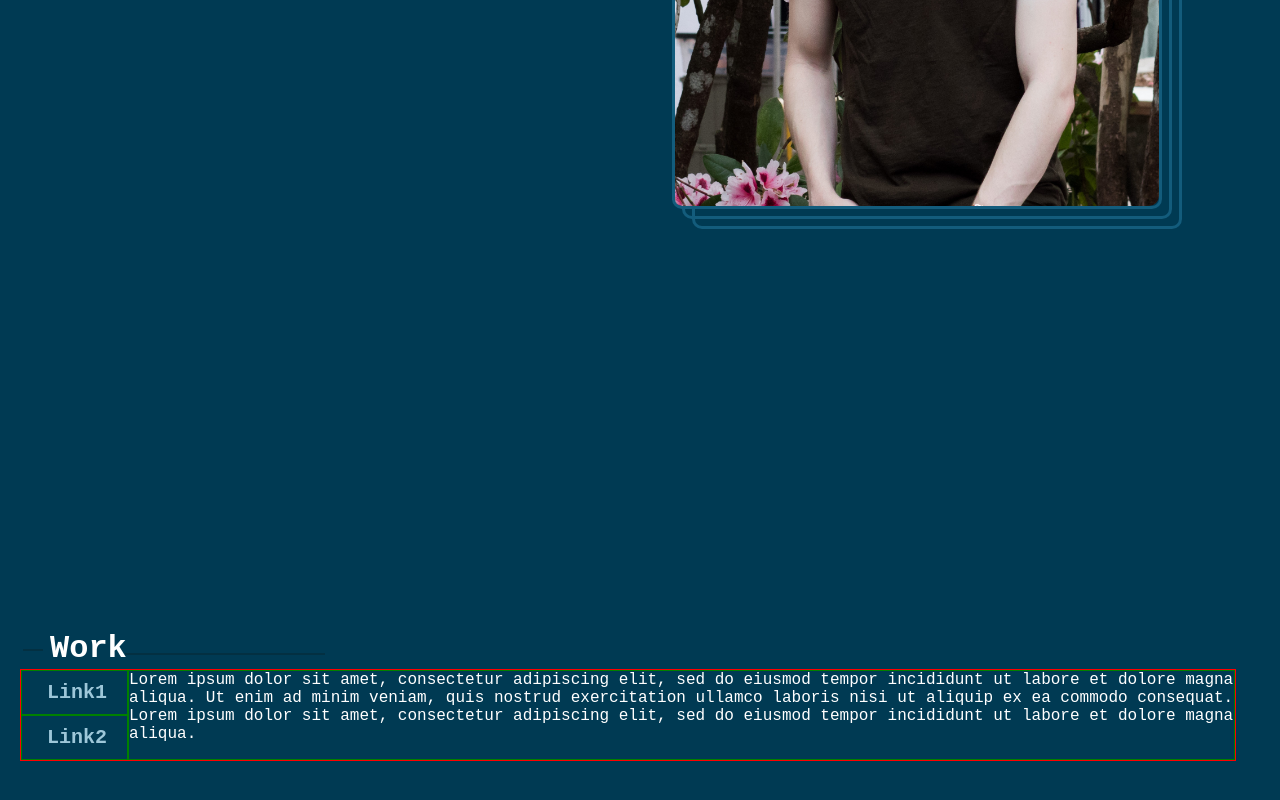
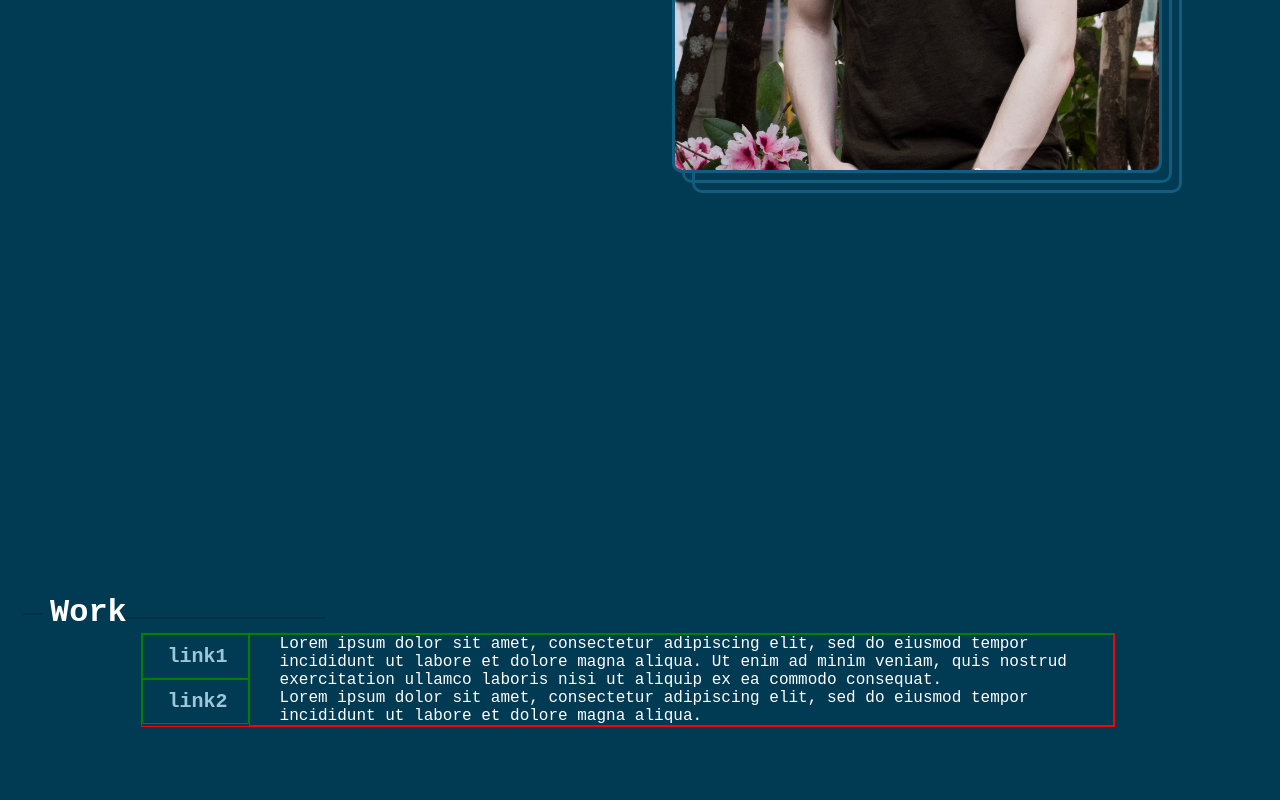
Before and after one commit to Stygain/personal-website, a React (Create React App) app: page / in a window 1280 px wide. Shown: the part 1424-2224 px from the top of the page. Built offline with nearby package versions, Linux system fonts and the light colour scheme.

Commit message:
Refactored out LinkItem. Also removed use of useEffect because I could just use css anims.

```diff
--- a/src/BlinkyBox.js
+++ b/src/BlinkyBox.js
@@ -1,11 +1,8 @@
 /** @jsx jsx */
 import { jsx, css } from '@emotion/core';
-import { useState, useEffect } from 'react';
 
 
 function NavItem(props) {
-  const [ blink, setBlink ] = useState(true);
-
   const styling = css`
     ${'' /* border: 1px solid green; */}
 
@@ -18,29 +15,29 @@ function NavItem(props) {
       background-color: rgba(255, 0, 0, 0);
 
       transition: background-color 0.2s ease;
+
+      animation: ${props.hover ? "blink 0.5s alternate infinite" : ""};
     }
 
-    .blinky-box.color {
-      background-color: rgb(236, 236, 236);
+    @keyframes blink {
+      0% {
+        background-color: rgba(255, 255, 255, 1);
+      }
+      49% {
+        background-color: rgba(255, 255, 255, 1);
+      }
+      50% {
+        background-color: rgba(255, 255, 255, 0);
+      }
+      100% {
+        background-color: rgba(255, 255, 255, 0);
+      }
     }
   `;
 
-  useEffect(() => {
-    if (props.hover) {
-      var intervalId = setInterval(
-        () => {setBlink(!blink);},
-        500
-      );
-
-      return function cleanup () {
-        clearInterval(intervalId);
-      }
-    }
-  }, [props.hover, blink]);
-
   return (
     <div css={styling}>
-      <div className={blink ? "blinky-box color" : "blinky-box"}></div>
+      <div className="blinky-box"></div>
     </div>
   );
 }
--- a/src/Content/Info.js
+++ b/src/Content/Info.js
@@ -78,7 +78,7 @@ function Info(props) {
       <h2 className="name">Adam Barton</h2>
       <h4 className="occupation-intro">and I am a</h4>
       <h3 className="occupation">Software Engineer at <a href="https://www.carbonblack.com/">Carbon Black</a></h3>
-      <p>Lorem ipsum dolor sit amet, consectetur adipiscing elit, sed do eiusmod tempor incididunt ut labore et dolore magna aliqua. Ut enim ad minim veniam, quis nostrud exercitation ullamco laboris nisi ut aliquip ex ea commodo consequat.</p>
+      <p>I'm a software engineer from Portland, Oregon who enjoys building things of all kinds!</p>
     </div>
   );
 }
--- /dev/null
+++ b/src/Content/LinkItem.js
@@ -0,0 +1,46 @@
+/** @jsx jsx */
+import { jsx, css } from '@emotion/core';
+
+
+function LinkItem(props) {
+  const styling = css`
+    ${'' /* border: 1px solid green; */}
+
+    h5 {
+      font-size: 20px;
+      color: rgb(157, 199, 217);
+
+      transition: color 0.3s ease;
+    }
+
+    & {
+      border: 1px solid green;
+
+      padding: 10px 20px;
+      padding-left: 25px;
+
+      cursor: pointer;
+
+      background-color: rgb(0, 58, 83);
+
+      transition: background-color 0.2s ease;
+    }
+
+    &:hover {
+      background-color: rgb(7, 75, 105);
+
+      h5 {
+        color: rgb(14, 236, 131);
+      }
+    }
+  `;
+
+  return (
+    <div css={styling}>
+      <h5>{props.content}</h5>
+    </div>
+  );
+}
+
+
+export default LinkItem;
--- a/src/Content/Work.js
+++ b/src/Content/Work.js
@@ -2,7 +2,19 @@
 import { jsx, css } from '@emotion/core';
 
 import SectionHeader from './SectionHeader.js';
+import LinkItem from './LinkItem.js';
 
+
+const WorkData = [
+  {
+    title: "link1",
+    description: "Lorem ipsum dolor sit amet, consectetur adipiscing elit, sed do eiusmod tempor incididunt ut labore et dolore magna aliqua. Ut enim ad minim veniam, quis nostrud exercitation ullamco laboris nisi ut aliquip ex ea commodo consequat."
+  },
+  {
+    title: "link2",
+    description: "Lorem ipsum dolor sit amet, consectetur adipiscing elit, sed do eiusmod tempor incididunt ut labore et dolore magna aliqua."
+  },
+]
 
 function Work(props) {
   const styling = css`
@@ -17,8 +29,16 @@ function Work(props) {
     display: flex;
     flex-direction: column;
 
+    .work-centerer {
+      display: flex;
+      flex-direction: column;
+      align-items: center;
+    }
+
     .work.content-container {
       border: 1px solid red;
+
+      width: 80%;
 
       display: flex;
       flex-direction: row;
@@ -64,23 +84,31 @@ function Work(props) {
         color: rgb(14, 236, 131);
       }
     }
+
+    p {
+      margin: 0px 30px;
+    }
   `;
 
   return (
     <div css={styling}>
       <SectionHeader content="Work" margin="75" />
-      <div className="work content-container">
-        <div className="link-container">
-          <div className="link-box">
-            <h5>Link1</h5>
+      <div className="work-centerer">
+        <div className="work content-container">
+          <div className="link-container">
+            {
+              WorkData.map((item) => {
+                return (<LinkItem content={item.title} />);
+              })
+            }
           </div>
-          <div className="link-box">
-            <h5>Link2</h5>
+          <div className="text-container">
+            {
+              WorkData.map((item) => {
+                return (<p>{item.description}</p>);
+              })
+            }
           </div>
-        </div>
-        <div className="text-container">
-          <p>Lorem ipsum dolor sit amet, consectetur adipiscing elit, sed do eiusmod tempor incididunt ut labore et dolore magna aliqua. Ut enim ad minim veniam, quis nostrud exercitation ullamco laboris nisi ut aliquip ex ea commodo consequat.</p>
-          <p>Lorem ipsum dolor sit amet, consectetur adipiscing elit, sed do eiusmod tempor incididunt ut labore et dolore magna aliqua.</p>
         </div>
       </div>
     </div>
--- a/src/NavTitle.js
+++ b/src/NavTitle.js
@@ -1,5 +1,6 @@
 /** @jsx jsx */
 import { jsx, css } from '@emotion/core';
+import { useState } from 'react';
 
 
 function NavTitle(props) {
@@ -29,6 +30,23 @@ function NavTitle(props) {
       height: 25px;
 
       background-color: rgba(255, 255, 255, 1);
+
+      animation: blink 0.5s alternate infinite 2s;
+    }
+
+    @keyframes blink {
+      0% {
+        background-color: rgba(255, 255, 255, 1);
+      }
+      49% {
+        background-color: rgba(255, 255, 255, 1);
+      }
+      50% {
+        background-color: rgba(255, 255, 255, 0);
+      }
+      100% {
+        background-color: rgba(255, 255, 255, 0);
+      }
     }
 
 
```
